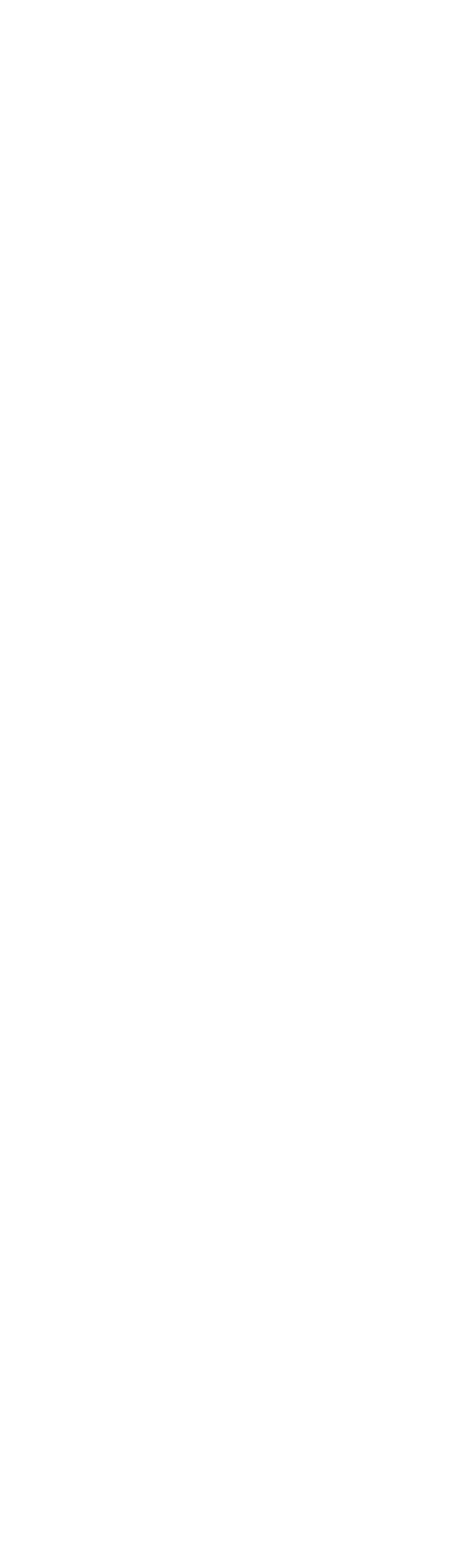
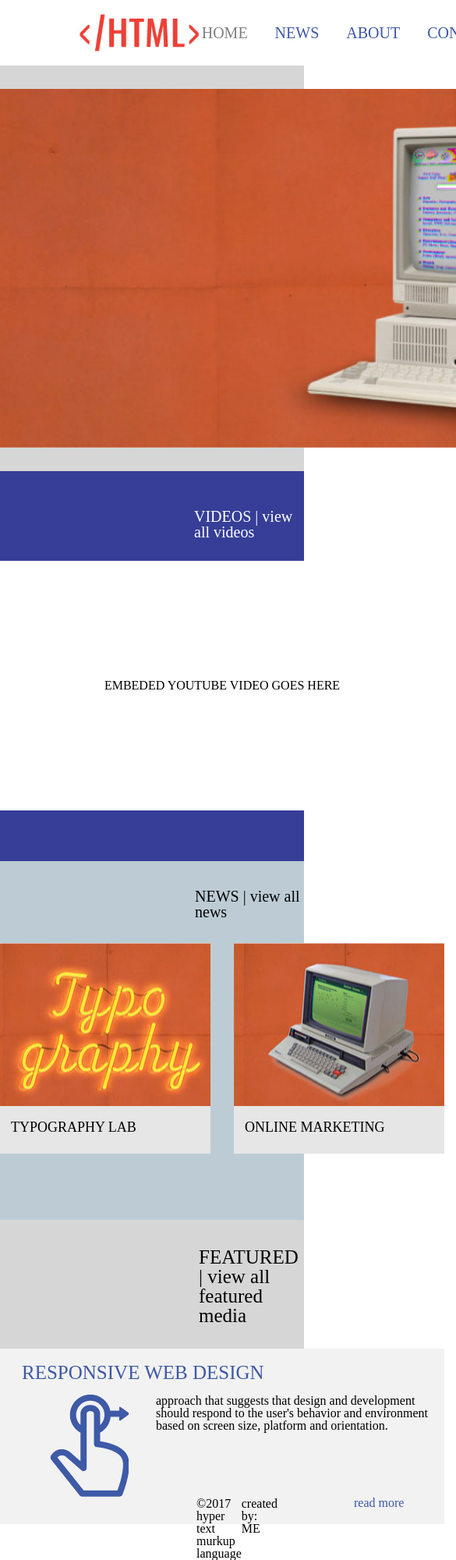
Before and after one commit to neabakradze/homework9, a plain HTML site: page index.html in a window 390 px wide. Shown: the top 2000 px of the page at 78% size, 585 px wide, since content can reach past the window. Before the commit the page ends 844 px from the top, so only its background shows below. Drawn offline with Linux system fonts and the light colour scheme.

Commit message:
added content

```diff
--- /dev/null
+++ b/css/style.css
@@ -0,0 +1,196 @@
+.container {
+    height: 18px;
+    margin: 33px 98px;
+    display: flex;
+    justify-content: space-between;
+    align-items: center;
+}
+.nav-ul{
+    display: flex;
+    justify-content: space-between;
+}
+.html-logo{
+    height: 51px;
+}
+.li{
+	margin-right: 35px;
+}
+.nav-li{
+    font-size: 20px;
+}
+.nav-ul2{
+    display: flex;
+}
+.li-logo{
+     margin-left: 26px;
+}
+.li-logo:after{
+	content: "";
+	width:3px ;
+	height: 30px;
+    display: inline-block;
+    margin: 0 20px;
+	background-color: #3D58A6;
+}
+.li-logo:last-child:after{
+	display: none;
+}
+a{
+	color: #3D58A6;
+}
+
+
+
+
+.container2{
+	 background-color: #D6D6D6;
+	 height: 520px;
+}
+.box-image{
+	 width: 1170px;
+     margin: 30px auto;
+}
+.container2-image{
+     width: 1170px;
+     padding-top: 30px;
+     padding-bottom: 30px;
+}
+
+
+
+
+.section{
+    background-color: #363E97;
+    height: 500px;
+    padding-top: 48px;
+}
+.section-p{
+
+   margin-bottom: 28px;
+   margin-left:98px ;
+}
+.container3{
+    width: 1170px;
+    display: flex;
+    justify-content: space-between;
+    margin: 27px auto;
+}
+.whitebox{
+    width:570px ;
+    height: 320px;
+    background-color: #fff;
+    display: flex;
+    justify-content: center;
+    align-items: center;
+}
+.whitebox2{
+    width:570px ;
+    height: 320px;
+    background-color: #fff;
+}
+.p{
+	font-size: 20px;
+    color: #fff;
+    margin-left: 249px;
+}
+.p-div{
+   display: flex;
+}
+
+
+
+.section3{
+   background-color:#BDCCD4 ;
+   height:460px;
+   padding-top:35px ;
+}
+.section3-title{
+   font-size: 20px;
+    margin-left: 250px;
+    margin-bottom: 30px;
+}
+.container4{
+  display: flex;
+  justify-content:space-between; ;
+  /*align-items:center;*/
+  margin:0 auto ;
+  width: 1170px;
+
+}
+
+.small-sections{
+  width:270px ;
+  height: 270px;
+  background-color: #E6E6E6;
+}
+.small-sections-image{
+   width:270px ;
+   height: 209px;
+   display: block;
+}
+.small-section-text{
+   font-size: 18px;
+   margin-top: 18px;
+   margin-left: 14px;
+}
+
+
+
+
+.section2{
+    background-color:#D6D6D6 ;
+    height:346px ;
+    padding-top: 35px;
+}
+.section2-title{
+    font-size:25px ;
+    margin-left: 255px;
+}
+.text-wrapper{
+	margin: 30px auto;
+    width: 1170px;
+    display: flex;
+    justify-content: space-between;
+}
+.container5{
+    width: 570px;
+    height: 225px;
+    background-color: #F2F2F2;
+    padding-top: 18px;
+    padding-bottom: 28px;
+    padding-left: 28px;
+}
+.container5-title{
+   font-size: 25px;
+   color: #3D58A6;
+}
+.text-image-article{
+    width: 526px;
+    display: flex;
+    justify-content: space-between;
+    margin-top: 16px;
+}
+.article-image{
+	margin-left:36px;
+    }
+.article-text{
+   width: 354px;
+}
+.h5{
+  margin-left: 426px;
+  color: #3D58A6;
+}
+
+ footer{
+ 	justify-content: space-between;
+
+    padding: 10px 252px;
+    display: flex;
+ }
+.footer-text{
+
+}
+.footer-text2{
+
+
+}
--- a/index.html
+++ b/index.html
@@ -1,11 +1,132 @@
 <!DOCTYPE html>
 <html>
 <head>
-	<link rel="stylesheet" type="text/css" href="reset.css">
-	<link rel="stylesheet" type="text/css" href="style.css">
+	<link rel="stylesheet" type="text/css" href="css/reset.css">
+	<link rel="stylesheet" type="text/css" href="css/style.css">
 	<title>homework8</title>
 </head>
 <body>
+   <header>
+
+    <div class="container">
+   	    <img class="html-logo" src="images/htmllogo.jpg" alt="html logo">
+
+   	  <nav class="navigation">
+   	  	<ul class="nav-ul">
+   	  	  <li class="li">
+   	  		  <a style="color: #808080" class="nav-li" href="#">HOME</a>
+   	  	  </li>
+   	  	  <li class="li">
+   	  		  <a class="nav-li" href="#">NEWS</a>
+   	  	  </li>
+   	  	  <li class="li">
+   	  		  <a class="nav-li" href="#">ABOUT</a>
+   	  	  </li>
+   	  	  <li class="li">
+   	  		  <a class="nav-li" href="#">CONTACT</a>
+   	  	  </li>
+   	  </ul>
+   	  </nav>
+
+   	    <ul class="nav-ul2">
+   	            <li class="li-logo">
+   	  	         <img src="images/gmaillogo.jpg" alt="gmail logo">
+   	            </li>
+
+   	            <li style="margin-top: 6px;" class="li-logo">
+   	  	          <img src="images/fblogo.jpg" alt="fb logo">
+   	            </li>
+
+   	           <li style="margin-top: 6px;" class="li-logo">
+                   <img src="images/youtube.jpg" alt="youtube logo">
+               </li>
+
+   	           <li class="li-logo">
+   	   	         <img src="images/searchlogo.jpg" alt="search logo">
+   	   	     </li>
+   	    </ul>
+    </div>
+   </header>
+
+
+   <div class="container2">
+   	<div class="box-image">
+   		<img  class="container2-image" src="images/computer.jpg" alt="computer">
+   	</div>
+   </div>
+
+
+<div class="section">
+	<h3 class="p">VIDEOS | view all videos</h3>
+	<div class="container3">
+		<div class="whitebox">
+			<h3 class="whitebox-p">EMBEDED YOUTUBE VIDEO GOES HERE</h3>
+		</div>
+		<div class="whitebox">
+			<h3 class="whitebox-p2">EMBEDED YOUTUBE VIDEO GOES HERE</h3>
+		</div>
+	</div>
+</div>
+
+
+<div class="section3">
+	<h3 class="section3-title">NEWS | view all news</h3>
+
+	<div class="container4">
+		<div class="small-sections">
+			<img class="small-sections-image" src="images/light-writing.jpg" alt="light-wrighting">
+			<h3 class="small-section-text">TYPOGRAPHY LAB</h3>
+		</div>
+
+		<div class="small-sections">
+			<img class="small-sections-image" src="images/old-computer.jpg" alt="old computer">
+			<h3 class="small-section-text">ONLINE MARKETING</h3>
+		</div>
+		<div class="small-sections">
+			<img class="small-sections-image" src="images/head.jpg" alt="creepy head photo">
+			<h3 class="small-section-text">C# CODING</h3>
+		</div>
+		<div class="small-sections">
+			<img class="small-sections-image" src="images/old-computer2.jpg" alt="old green computer">
+			<h3 class="small-section-text">INTERFACE DESIGN</h3>
+		</div>
+	</div>
+</div>
+
+<div class="section2">
+	<h3 class="section2-title">FEATURED | view all featured media</h3>
+	  <div class="text-wrapper">
+		 <div class="container5">
+			    <h3 class="container5-title">RESPONSIVE WEB DESIGN</h3>
+			<div class="text-image-article">
+				<img class="article-image" src="images/phonelogo.png">
+				<p class="article-text">approach that suggests that design
+                 and development should respond to
+                 the user's behavior and environment
+                 based on screen size, platform and
+                 orientation.</p>
+			</div>
+			    <h5 class="h5">read more</h5>
+		 </div>
+		 <div class="container5">
+			    <h3 class="container5-title">APP DEVELOPMENT</h3>
+			 <div class="text-image-article">
+				<img class="article-image" src="images/phone.png">
+				<p class="article-text">Mobile application development is
+                 the process of making or creating a
+                 mobile application to run on various
+                 mobile platforms. A mobile platform
+                 is a mobile operating system.</p>
+			 </div>
+			  <h5 class="h5">read more</h5>
+		 </div>
+	 </div>
+</div>
+
+<footer>
+	<h5 class="footer-text">©2017 hyper text murkup language</h5>
+	<h5 class="footer-text2">created by: ME</h5>
+</footer>
 
 </body>
 </html>
```
Also changed, not shown: css/reset.css (renamed from reset.css), images/computer.jpg (renamed from computer.jpg), images/fblogo.jpg (renamed from fblogo.jpg), images/gmaillogo.jpg (renamed from gmaillogo.jpg), images/head.jpg (renamed from head.jpg), images/htmllogo.jpg (renamed from htmllogo.jpg), images/light-writing.jpg (renamed from light-writing.jpg), images/old-computer.jpg (renamed from old-computer.jpg), images/old-computer2.jpg (renamed from old-computer2.jpg), images/phone.png (renamed from phone.png), images/phonelogo.png (renamed from phonelogo.png), images/searchlogo.jpg (renamed from searchlogo.jpg), images/youtube.jpg (renamed from youtube.jpg), style.css (deleted), 3 other files.
